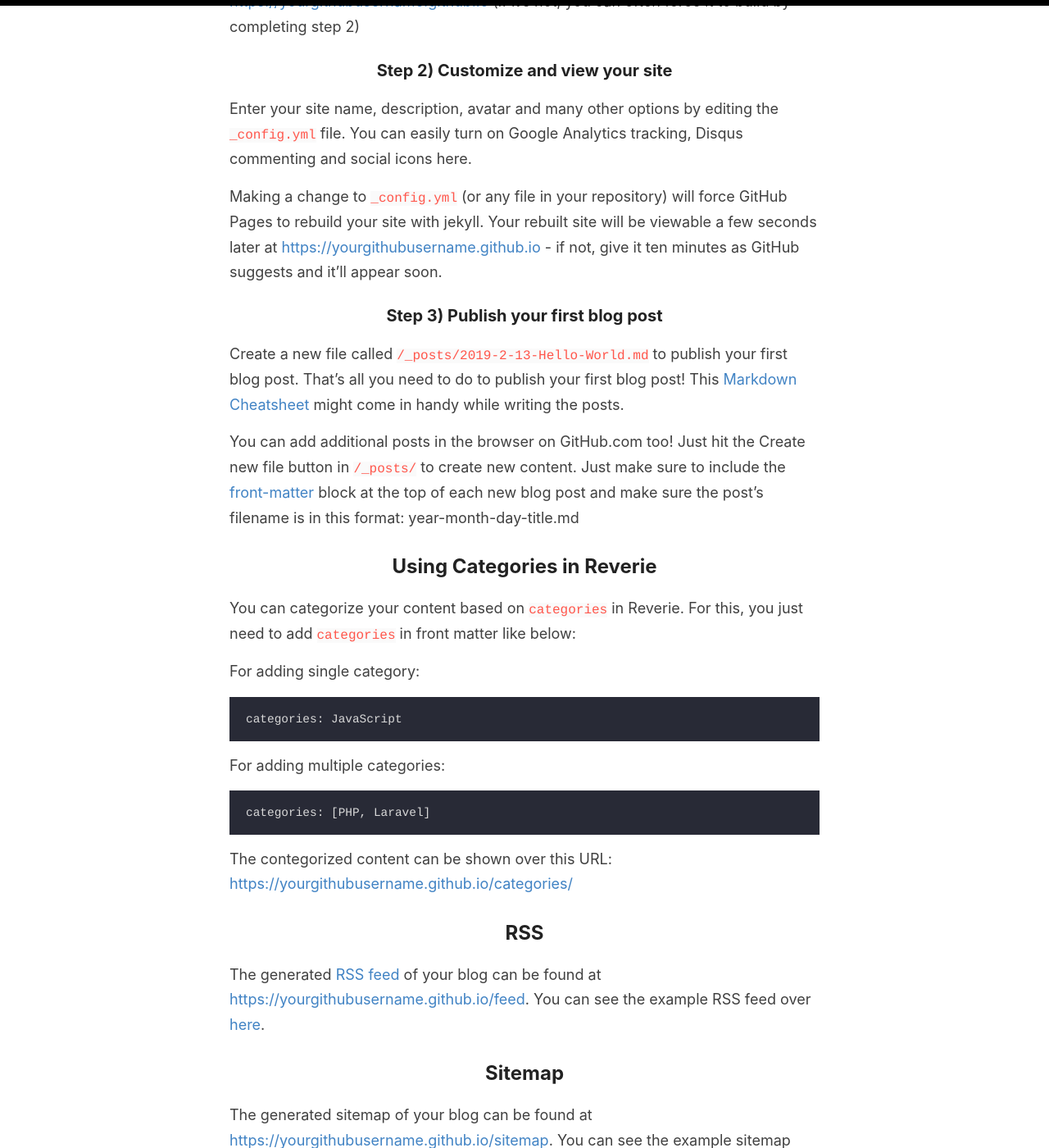
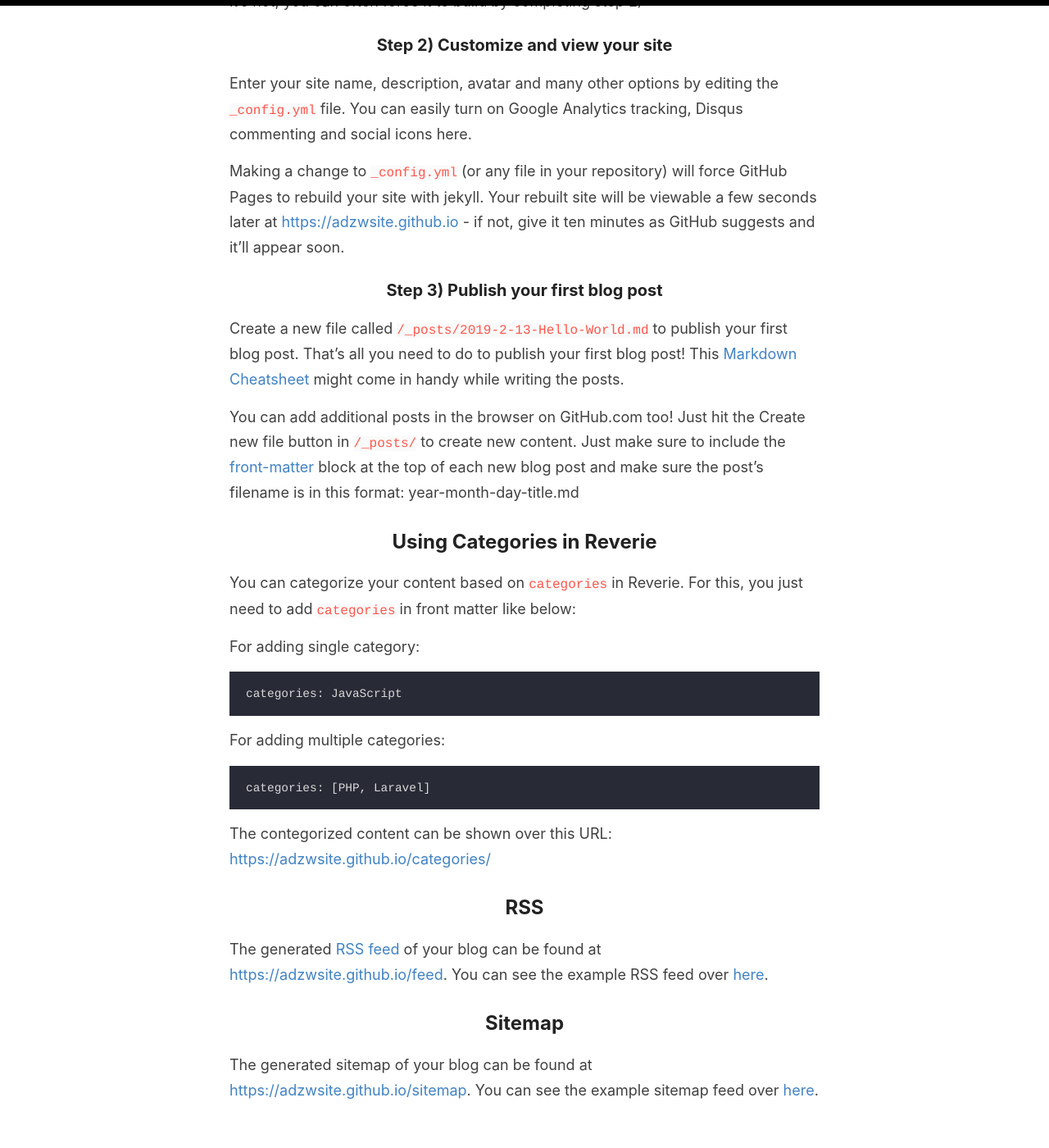
Before and after one commit to adzwsite/adzwsite.github.io, a Jekyll site: the page built from _pages/getting-started.md, in a window 1280 px wide and 1400 px high, scrolled down 535 px. Shown: the whole window at 82% size. Built offline with Jekyll 4.4.1, drawn with Linux system fonts in a browser that asks for light colours; some of the changed text lies outside the part shown.

Commit message:
Update getting-started.md

````diff
--- a/_pages/getting-started.md
+++ b/_pages/getting-started.md
@@ -6,17 +6,17 @@ permalink: /getting-started/
 
 ### Step 1) Fork Reverie to your User Repository
 
-Fork [this repository](https://github.com/amitmerchant1990/reverie), then rename the repository to `yourgithubusername.github.io`.
+Fork [this repository](https://github.com/amitmerchant1990/reverie), then rename the repository to `adzwsite.github.io`.
 
 Alternatively, you can use [Use this template](https://github.com/amitmerchant1990/reverie/generate) button if you want to create a repository with a clean commit history which will use Reverie as a template.
 
-Your Jekyll blog will often be viewable immediately at <https://yourgithubusername.github.io> (if it's not, you can often force it to build by completing step 2)
+Your Jekyll blog will often be viewable immediately at <https://adzwsite.github.io> (if it's not, you can often force it to build by completing step 2)
 
 ### Step 2) Customize and view your site
 
 Enter your site name, description, avatar and many other options by editing the `_config.yml` file. You can easily turn on Google Analytics tracking, Disqus commenting and social icons here.
 
-Making a change to `_config.yml` (or any file in your repository) will force GitHub Pages to rebuild your site with jekyll. Your rebuilt site will be viewable a few seconds later at <https://yourgithubusername.github.io> - if not, give it ten minutes as GitHub suggests and it'll appear soon.
+Making a change to `_config.yml` (or any file in your repository) will force GitHub Pages to rebuild your site with jekyll. Your rebuilt site will be viewable a few seconds later at <https://adzwsite.github.io> - if not, give it ten minutes as GitHub suggests and it'll appear soon.
 
 ### Step 3) Publish your first blog post
 
@@ -40,12 +40,12 @@ For adding multiple categories:
 categories: [PHP, Laravel]
 ```
 
-The contegorized content can be shown over this URL: <https://yourgithubusername.github.io/categories/>
+The contegorized content can be shown over this URL: <https://adzwsite.github.io/categories/>
 
 ## RSS
 
-The generated [RSS feed](https://en.wikipedia.org/wiki/RSS) of your blog can be found at <https://yourgithubusername.github.io/feed>. You can see the example RSS feed over [here](https://www.amitmerchant.com/reverie/feed).
+The generated [RSS feed](https://en.wikipedia.org/wiki/RSS) of your blog can be found at <https://adzwsite.github.io/feed>. You can see the example RSS feed over [here](https://www.amitmerchant.com/reverie/feed).
 
 ## Sitemap
 
-The generated sitemap of your blog can be found at <https://yourgithubusername.github.io/sitemap>. You can see the example sitemap feed over [here](https://www.amitmerchant.com/reverie/sitemap).
+The generated sitemap of your blog can be found at <https://adzwsite.github.io/sitemap>. You can see the example sitemap feed over [here](https://www.amitmerchant.com/reverie/sitemap).
````
